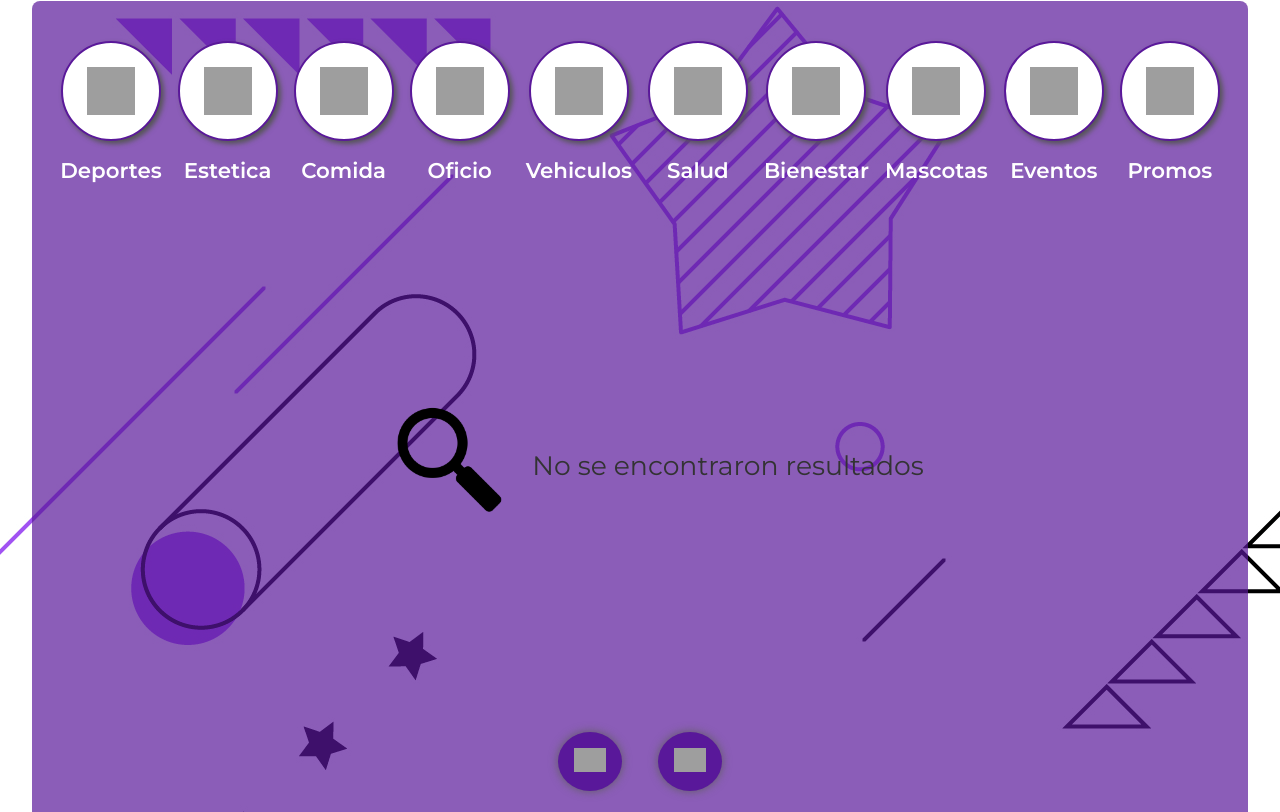
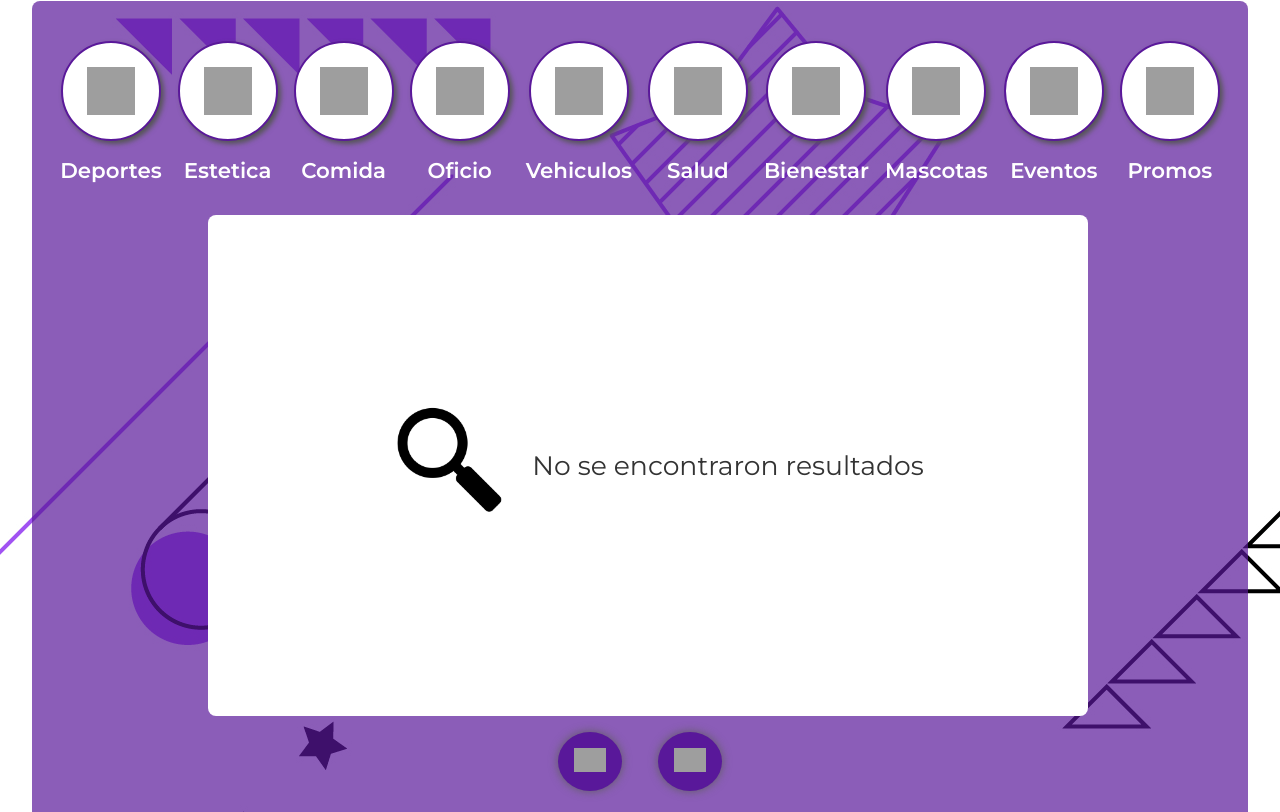
Before and after one commit to antonellapultrone/Appunti, a website with bundled scripts: page public/index.html in a window 1280 px wide. Shown: the part 580-1392 px from the top of the page. Built offline with nearby package versions, Linux system fonts and the light colour scheme; grey boxes are pictures that could not be loaded; files whose address does not match are found by name.

```diff
--- a/public/css/card.css
+++ b/public/css/card.css
@@ -23,6 +23,8 @@
     align-self: center;
     justify-content: center;
     align-items: center;
+    background-color: #fff;
+    border-radius: .5rem;
 }
 .no-results-container img{
     width: 10rem;
```
Also changed, not shown: public/assets/img/descarga (1).jpeg (added), public/assets/img/descarga (2).jpeg (added), public/assets/img/descarga (3).jpeg (added), public/assets/img/descarga (4).jpeg (added), public/assets/img/descarga (5).jpeg (added), public/assets/img/descarga (6).jpeg (added), public/assets/img/descarga (7).jpeg (added), public/assets/img/descarga.jpeg (added), public/assets/img/images.jpeg (added), public/assets/img/organizacion-de-catering.jpg (added).
